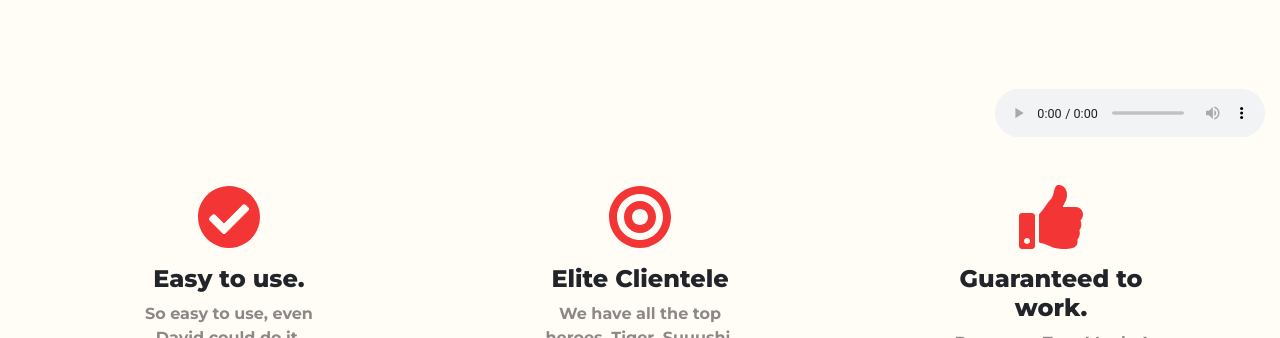
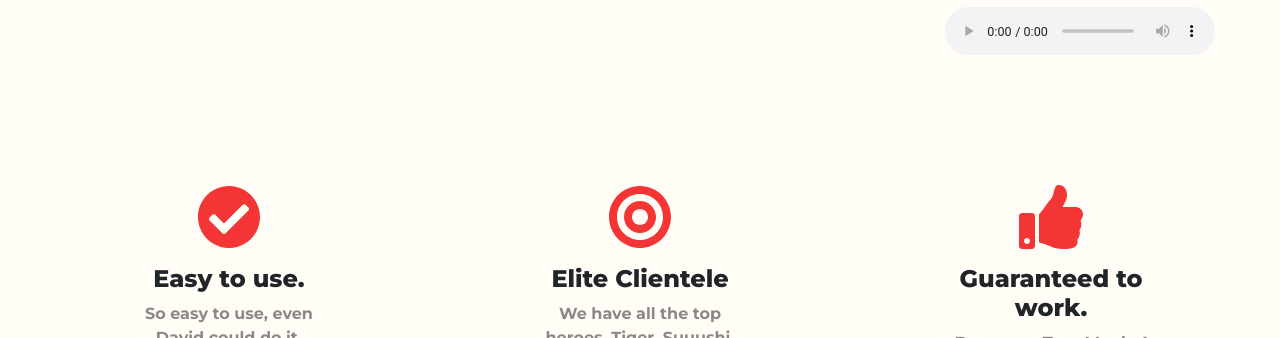
Before and after one commit to RubeeC/AvihaiMaple, a plain HTML site: page index.html in a window 1280 px wide. Shown: the part 783-1121 px from the top of the page. Drawn offline with nearby package versions, Linux system fonts and the light colour scheme.

Commit message:
Add files via upload

```diff
--- a/css/styles.css
+++ b/css/styles.css
@@ -345,7 +345,8 @@ em {
 
 audio {
   position: absolute;
-  right: 0;
+  right: 50px;
+  top: 1%;
   transform: scale(0.9);
 }
 /* Media Queries */
```
